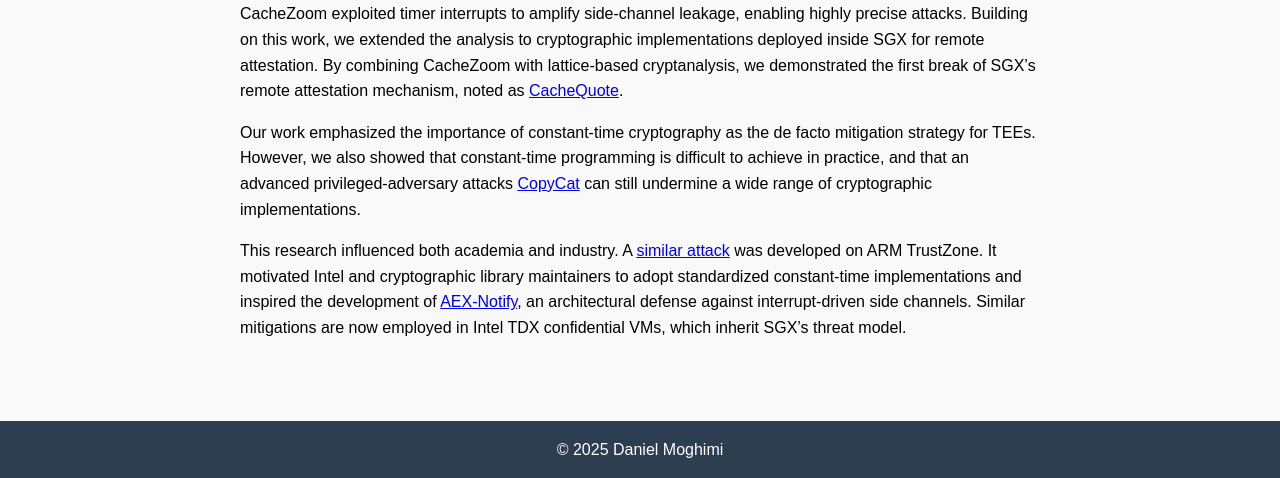
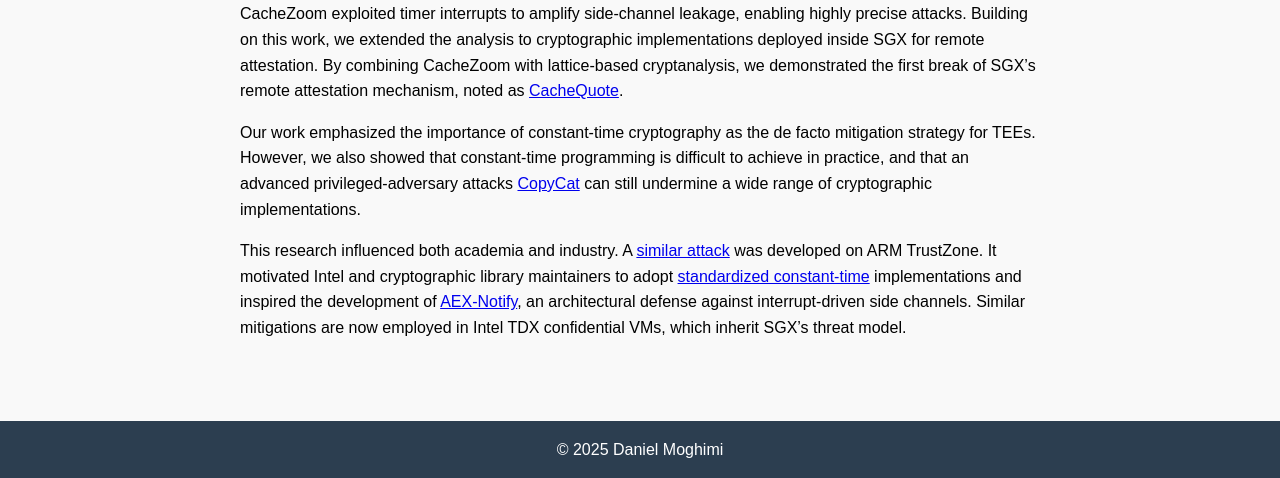
Before and after one commit to flowyroll/flowyroll.github.io, a plain HTML site: page privileged-Adversary_side-channel_analysis_of_SGX_enclaves_(2016_-_2020).html in a window 1280 px wide. Shown: the part 737-1215 px from the top of the page. Drawn offline with Linux system fonts and the light colour scheme; some icons are missing.

Commit message:
sgx projecT

```diff
--- a/privileged-Adversary_side-channel_analysis_of_SGX_enclaves_(2016_-_2020).html
+++ b/privileged-Adversary_side-channel_analysis_of_SGX_enclaves_(2016_-_2020).html
@@ -29,7 +29,7 @@
 <p><img alt="drawing" src="assets/ring0sgx.png" title="Ring0 attacks SGX enclave." /></p>
 <p>I developed <a href="https://www.iacr.org/cryptodb/data/paper.php?pubkey=28943">CacheZoom</a>, one of the first privileged-adversary cache side-channel attacks on Intel SGX. CacheZoom exploited timer interrupts to amplify side-channel leakage, enabling highly precise attacks. Building on this work, we extended the analysis to cryptographic implementations deployed inside SGX for remote attestation. By combining CacheZoom with lattice-based cryptanalysis, we demonstrated the first break of SGX’s remote attestation mechanism, noted as <a href="https://tches.iacr.org/index.php/TCHES/article/view/879">CacheQuote</a>.</p>
 <p>Our work emphasized the importance of constant-time cryptography as the de facto mitigation strategy for TEEs. However, we also showed that constant-time programming is difficult to achieve in practice, and that an advanced privileged-adversary attacks <a href="https://www.usenix.org/conference/usenixsecurity20/presentation/moghimi-copycat">CopyCat</a> can still undermine a wide range of cryptographic implementations.</p>
-<p>This research influenced both academia and industry. A <a href="https://dl.acm.org/doi/10.1145/3319535.3354197">similar attack</a> was developed on ARM TrustZone. It motivated Intel and cryptographic library maintainers to adopt standardized constant-time implementations and inspired the development of <a href="https://www.usenix.org/conference/usenixsecurity23/presentation/constable">AEX-Notify</a>, an architectural defense against interrupt-driven side channels. Similar mitigations are now employed in Intel TDX confidential VMs, which inherit SGX’s threat model. </p>
+<p>This research influenced both academia and industry. A <a href="https://dl.acm.org/doi/10.1145/3319535.3354197">similar attack</a> was developed on ARM TrustZone. It motivated Intel and cryptographic library maintainers to adopt <a href="https://www.intel.com/content/www/us/en/developer/articles/technical/software-security-guidance/secure-coding/mitigate-timing-side-channel-crypto-implementation.html">standardized constant-time</a> implementations and inspired the development of <a href="https://www.usenix.org/conference/usenixsecurity23/presentation/constable">AEX-Notify</a>, an architectural defense against interrupt-driven side channels. Similar mitigations are now employed in Intel TDX confidential VMs, which inherit SGX’s threat model. </p>
                         </main>
     <footer>
         &copy; 2025 Daniel Moghimi</a>
```
